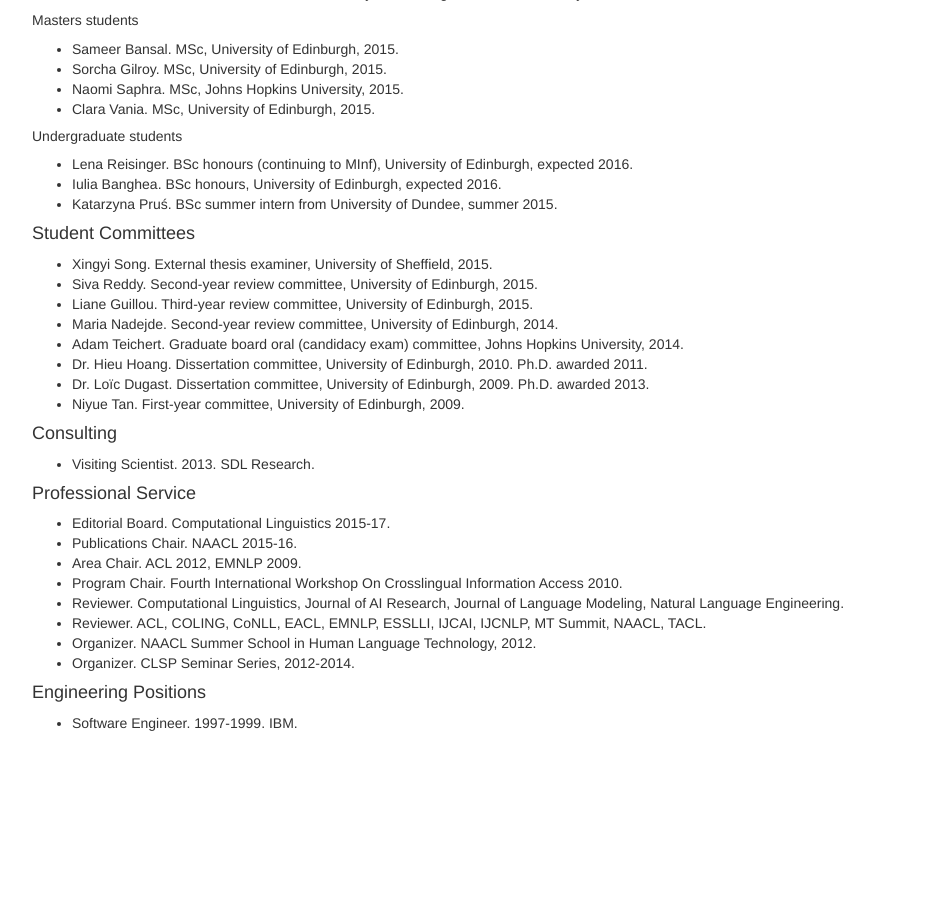
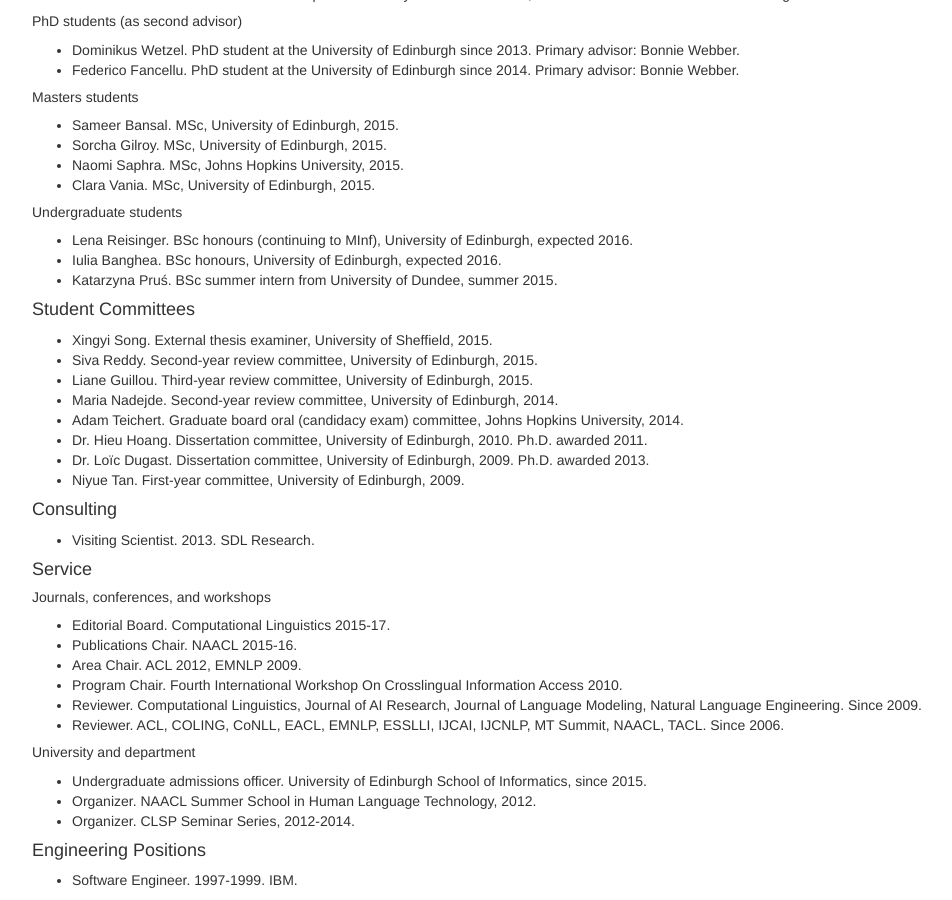
Before and after one commit to alopez/alopez.github.com, a Jekyll site: the page built from cv.html, in a window 1280 px wide and 900 px high, scrolled down 2748 px. Shown: the whole window, without its empty margins (23-975 px from the left). Built offline with Jekyll 4.4.1, drawn with Linux system fonts in a browser that asks for light colours; before the commit the page ends 3491 px from its top, so only the background shows below that; some of the changed text lies outside the part shown.

Commit message:
update cv

```diff
--- a/cv.html
+++ b/cv.html
@@ -174,7 +174,10 @@
         year: 2005
         detail: Union College
   -
-    heading: Academic Courses
+    heading: Teaching
+    subsections:
+      -
+        heading: University courses
         items:
           -
             title: Machine translation
@@ -192,6 +195,13 @@
             title: Computer science II
             year: 2000
             detail: Prince George's Community College
+      -
+        heading: University tutorials
+        items:
+          -
+            title: Processing formal and natural languages
+            year: 2015
+            detail: Second-year course at the University of Edinburgh
       -
         heading: Invited Tutorials and Short Courses
         items:
@@ -341,7 +351,10 @@
         year: 2013
         detail: SDL Research
   -
-    heading: Professional Service
+    heading: Service
+    subsections:
+      -
+        heading: Journals, conferences, and workshops
         items:
           - title: Editorial Board
             detail: Computational Linguistics 2015-17
@@ -356,10 +369,16 @@
             detail: Fourth International Workshop On Crosslingual Information Access 2010
           -
             title: Reviewer
-        detail: Computational Linguistics, Journal of AI Research, Journal of Language Modeling, Natural Language Engineering
+            detail: Computational Linguistics, Journal of AI Research, Journal of Language Modeling, Natural Language Engineering. Since 2009
           -
             title: Reviewer
-        detail: ACL, COLING, CoNLL, EACL, EMNLP, ESSLLI, IJCAI, IJCNLP, MT Summit, NAACL, TACL
+            detail: ACL, COLING, CoNLL, EACL, EMNLP, ESSLLI, IJCAI, IJCNLP, MT Summit, NAACL, TACL. Since 2006
+      -
+        heading: University and department
+        items:
+          -
+            title: Undergraduate admissions officer
+            detail: University of Edinburgh School of Informatics, since 2015
           -
             title: Organizer
             detail: NAACL Summer School in Human Language Technology, 2012
```
Lines whose indentation alone changed are shown as unchanged.
